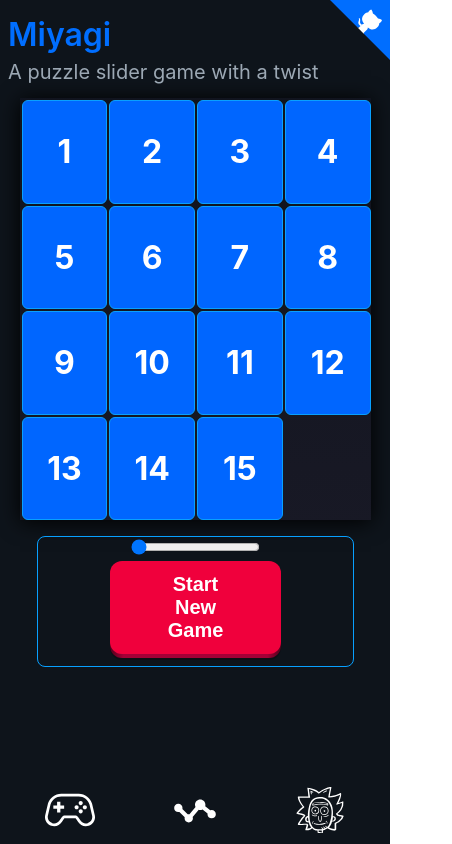
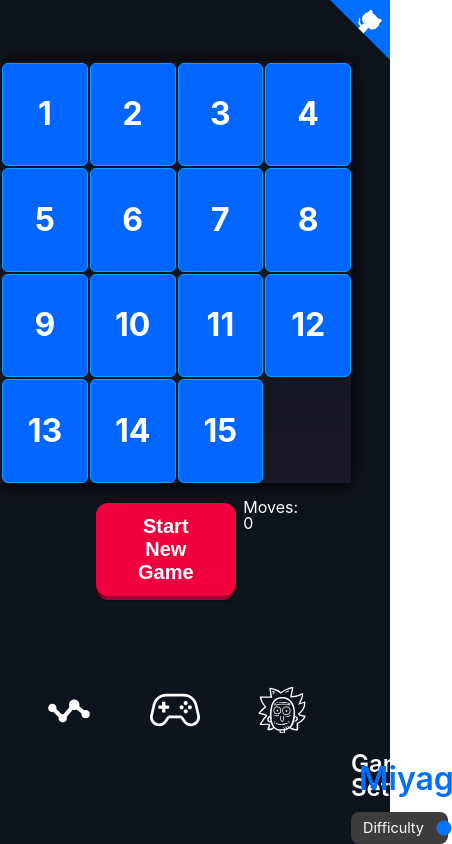
Before and after one commit to privilegemendes/Miyagi, a React (Create React App) app: page /game in a window 390 px wide. Shown: the whole page, 452 px wide, since content can reach past the window. Built offline with nearby package versions, Linux system fonts and the light colour scheme.

Commit message:
changed the overal layout to grid for better responsiveness for mobile and web transitions

```diff
--- a/src/components/Home/Home.tsx
+++ b/src/components/Home/Home.tsx
@@ -1,42 +1,85 @@
 import * as React from 'react';
-import {FC} from "react";
-import {
-  AppBar, BottomAppBar,
-  Container,
-  Description,
-  Main,
-  Title
-} from "../../styles/SharedStyles";
-import {GitHubShareButton} from "../atoms/GitHubShareButton";
+import {FC} from 'react';
 import {PuzzleProvider} from "../../contexts/puzzle-provider/PuzzleProvider";
 import {PuzzleLayout} from "../Puzzle";
-import {PuzzleConfigurations} from "../PuzzleConfigurations";
-import {GameButton} from "../atoms/GameButton";
-import {RankButton} from "../atoms/RankButton";
-import {ProfileButton} from "../atoms/ProfileButton";
+import {PuzzleControls} from "../PuzzleControls";
+import styled from "styled-components";
+import StatsSection from "../StatsSection";
+import ProfileSection from "../ProfileSection";
+import NavBar from "../NavBar";
 
 export const Home:FC = () => {
 
-  return <Container>
-    <AppBar>
-      <Title>Miyagi</Title>
-      <Description>
-        A puzzle slider game with a twist
-      </Description>
-      <GitHubShareButton/>
-    </AppBar>
-    <Main>
+  return <HomeGridContainer>
       <PuzzleProvider>
-        <PuzzleLayout/>
-        <PuzzleConfigurations/>
+        <StatsSection/>
+        <PuzzleContainer>
+            <PuzzleLayout/>
+            <PuzzleControls/>
+        </PuzzleContainer>
+        <ProfileSection/>
+        <NavBar/>
       </PuzzleProvider>
-    </Main>
-    <BottomAppBar>
-      <GameButton/>
-      <RankButton/>
-      <ProfileButton/>
-    </BottomAppBar>
-  </Container>;
+  </HomeGridContainer>
 }
 
 export default Home;
+
+
+const HomeGridContainer = styled.div`
+    display: grid;
+    grid-template-columns: 1fr 1.5fr 1fr;
+    grid-template-rows: 1.5fr 0.1fr;
+    grid-template-areas: "stats puzzle profile" "nav nav nav";
+    grid-gap: 1rem;
+    height: 100vh;
+    width: 100vw;
+
+    background: hsl(210deg, 30%, 8%);
+    color: #fff;
+    @media screen and (orientation: portrait) and (max-width: 768px) {
+        grid-template-columns: 1fr;
+        grid-template-areas: "puzzle" "nav";
+        grid-gap: 0;
+    }
+
+`;
+
+const PuzzleContainer = styled.div`
+    grid-area: puzzle;
+    margin: auto;
+`;
+
+const StatsContainer = styled.div`
+    grid-area: stats;
+`;
+
+const ProfileContainer = styled.div`
+    grid-area: profile;
+`;
+
+const NavContainer = styled.div`
+    grid-area: nav;
+`;
+
+
+// return <Container>
+//   <AppBar>
+//     <Title>Miyagi</Title>
+//     <Description>
+//       A puzzle slider game with a twist
+//     </Description>
+//     <GitHubShareButton/>
+//   </AppBar>
+//   <Main>
+//     <PuzzleProvider>
+//       <PuzzleLayout/>
+//       <PuzzleConfigurations/>
+//     </PuzzleProvider>
+//   </Main>
+//   <BottomAppBar>
+//     <RankButton/>
+//     <GameButton/>
+//     <ProfileButton/>
+//   </BottomAppBar>
+// </Container>;
--- /dev/null
+++ b/src/components/NavBar/NavBar.tsx
@@ -0,0 +1,23 @@
+import * as React from 'react';
+import styled from "styled-components";
+import {RankButton} from "../atoms/RankButton";
+import {GameButton} from "../atoms/GameButton";
+import {ProfileButton} from "../atoms/ProfileButton";
+
+function NavBar() {
+  return <NavContainer>
+    <RankButton/>
+    <GameButton/>
+    <ProfileButton/>
+  </NavContainer>;
+}
+
+export default NavBar;
+
+const NavContainer = styled.div`
+    grid-area: nav;
+    display: flex;
+    justify-content: space-around;
+    align-items: center;
+    padding: 16px;
+`;
--- /dev/null
+++ b/src/components/NavBar/index.ts
@@ -0,0 +1,2 @@
+export * from './NavBar';
+export { default } from './NavBar';
--- /dev/null
+++ b/src/components/ProfileSection/ProfileSection.tsx
@@ -0,0 +1,159 @@
+import * as React from 'react';
+import styled from "styled-components";
+import {GitHubShareButton} from "../atoms/GitHubShareButton";
+import {usePuzzle} from "../../contexts/puzzle-provider/PuzzleProvider";
+import {FC} from "react";
+
+function ProfileSection() {
+
+
+
+  return <ProfileContainer>
+    <GitHubShareButton/>
+    <Profile/>
+    <SettingsContainer>
+      <Name>Game Settings</Name>
+         <Difficulty/>
+
+    </SettingsContainer>
+  </ProfileContainer>;
+}
+
+export default ProfileSection;
+
+const Difficulty: FC = () => {
+  const {puzzleSize, onSliderChange} = usePuzzle();
+  return <Setting>
+    <SettingTitle>Difficulty</SettingTitle>
+    <SettingControl>
+     <Slider onChange={onSliderChange} type="range" min="4" max="6" value={puzzleSize}/>
+    </SettingControl>
+  </Setting>
+}
+
+const ProfileContainer = styled.div`
+  grid-area: profile;
+  display: flex;
+  flex-direction: column;
+
+  display: -ms-flexbox;
+  display: -webkit-flex;
+  display: flex;
+  -webkit-flex-direction: column;
+  -ms-flex-direction: column;
+  -webkit-flex-wrap: nowrap;
+  -ms-flex-wrap: nowrap;
+  flex-wrap: nowrap;
+  -webkit-justify-content: space-between;
+  -ms-flex-pack: justify;
+  justify-content: space-between;
+  -webkit-align-content: stretch;
+  -ms-flex-line-pack: stretch;
+  align-content: stretch;
+  -webkit-align-items: flex-start;
+  -ms-flex-align: start;
+  align-items: flex-start;
+  //border-left: 1px solid #08a0ff;
+`;
+
+const Avatar = styled.img`
+    width: 50%;
+    height: 50%;
+    border-radius: 50%;
+`;
+
+const Name = styled.h1`
+    font-size: 1.5rem;
+    font-weight: 600;
+    margin: 0;
+`;
+
+const Heading2 = styled.h2`
+    font-size: 0.7rem;
+    font-weight: 400;
+    margin-top: 8px;
+`;
+
+const Profile = styled.div`
+  -webkit-order: 0;
+  -ms-flex-order: 0;
+  order: 0;
+  -webkit-flex: 1 1 auto;
+  -ms-flex: 1 1 auto;
+  flex: 1 1 auto;
+  -webkit-align-self: auto;
+  -ms-flex-item-align: auto;
+  align-self: auto;
+`;
+
+const SettingsContainer = styled.div`
+  -webkit-order: 1;
+  -ms-flex-order: 1;
+  order: 1;
+  -webkit-flex: 1 1 auto;
+  -ms-flex: 1 1 auto;
+  flex: 1 1 auto;
+  -webkit-align-self: auto;
+  -ms-flex-item-align: auto;
+  align-self: center;
+`;
+
+const Setting = styled.div`
+  display: -ms-flexbox;
+  display: -webkit-flex;
+  display: flex;
+  -webkit-flex-direction: row;
+  -ms-flex-direction: row;
+  flex-direction: row;
+  -webkit-flex-wrap: nowrap;
+  -ms-flex-wrap: nowrap;
+  flex-wrap: nowrap;
+  -webkit-justify-content: space-between;
+  -ms-flex-pack: justify;
+  justify-content: space-between;
+  -webkit-align-content: flex-start;
+  -ms-flex-line-pack: start;
+  align-content: flex-start;
+  -webkit-align-items: center;
+  -ms-flex-align: center;
+  align-items: center;
+  gap: 12px;
+  border-radius: 8px;
+  background-color: #3d3d3d;
+  margin-top: 12px;
+  padding-left: 12px;
+  padding-right: 12px;
+`;
+
+const SettingTitle = styled.div`
+  -webkit-order: 0;
+  -ms-flex-order: 0;
+  order: 0;
+  -webkit-flex: 0 1 auto;
+  -ms-flex: 0 1 auto;
+  flex: 0 1 auto;
+  -webkit-align-self: auto;
+  -ms-flex-item-align: auto;
+  align-self: auto;
+  font-size: 0.9rem;
+`;
+
+const SettingControl = styled.div`
+  -webkit-order: 1;
+  -ms-flex-order: 1;
+  order: 1;
+  -webkit-flex: 0 1 auto;
+  -ms-flex: 0 1 auto;
+  flex: 0 1 auto;
+  -webkit-align-self: auto;
+  -ms-flex-item-align: auto;
+  align-self: auto;
+`;
+
+
+const Slider = styled.input`
+  color: #ffffff;
+  display: block;
+  margin: 8px auto;
+  width: 50%;
+`
--- /dev/null
+++ b/src/components/ProfileSection/index.ts
@@ -0,0 +1,2 @@
+export * from './ProfileSection';
+export { default } from './ProfileSection';
--- a/src/components/PuzzleConfigurations/index.ts
+++ /dev/null
@@ -1,2 +0,0 @@
-export * from './PuzzleConfigurations';
-export { PuzzleConfigurations } from './PuzzleConfigurations';
--- a/src/components/PuzzleConfigurations/PuzzleConfigurations.tsx
+++ b/src/components/PuzzleControls/PuzzleControls.tsx
@@ -2,36 +2,31 @@ import * as React from 'react';
 import {FC} from 'react';
 import styled from "styled-components";
 import {
-	usePuzzle
+	usePuzzle, usePuzzleMoves
 } from "../../contexts/puzzle-provider/PuzzleProvider";
 import {Button3D} from "../atoms/Button3D";
 
 
-export const PuzzleConfigurations:FC = () => {
+export const PuzzleControls:FC = () => {
 
-	const {puzzleSize, onSliderChange, startNewGame} = usePuzzle();
+	const {startNewGame} = usePuzzle();
+	const NumberOfMoves = usePuzzleMoves();
 
 	return <SettingsContainer>
-		<Slider onChange={onSliderChange} type="range" min="4" max="6" value={puzzleSize}/>
 		<Button3D text={"Start New Game"} onClick={startNewGame}/>
+		<h2>Moves: {NumberOfMoves}</h2>
 	</SettingsContainer>;
 }
 
 const SettingsContainer = styled.div`
   display: flex;
-  flex-direction: column;
+  flex-direction: row;
   width: 50%;
   padding-left: 64px;
   padding-right: 64px;
   margin-top: 16px;
   margin-left: auto;
   margin-right: auto;
-  border: 1px solid #08a0ff;
+  //border: 1px solid #08a0ff;
   border-radius: 8px;
 `
-const Slider = styled.input`
-  color: #ffffff;
-  margin-left: auto;
-  margin-right: auto;
-  display: block;
-`
--- /dev/null
+++ b/src/components/PuzzleControls/index.ts
@@ -0,0 +1,2 @@
+export * from './PuzzleControls';
+export { PuzzleControls } from './PuzzleControls';
--- /dev/null
+++ b/src/components/StatsSection/StatsSection.tsx
@@ -0,0 +1,20 @@
+import * as React from 'react';
+import styled from "styled-components";
+import {Title} from "../../styles/SharedStyles";
+
+function StatsSection() {
+  return <StatsContainer>
+   <Title>Miyagi</Title>
+  </StatsContainer>;
+}
+
+export default StatsSection;
+
+const StatsContainer = styled.div`
+    grid-area: stats;
+
+    display: flex;
+    flex-direction: column;
+    padding-left: 8px;
+    //border-right: 1px solid #08a0ff;
+`;
--- /dev/null
+++ b/src/components/StatsSection/index.ts
@@ -0,0 +1,2 @@
+export * from './StatsSection';
+export { default } from './StatsSection';
--- a/src/styles/SharedStyles.tsx
+++ b/src/styles/SharedStyles.tsx
@@ -129,8 +129,15 @@ const Main = styled.div`
   }
 `
 
+const HomeGridContainer = styled.div`
+    display: grid;
+    grid-template-columns: 1fr 1.5fr 1fr;
+    grid-template-rows: 1fr 0.2fr;
+    grid-template-areas: "stats puzzle profile" "nav nav nav";
+
+`;
 const Title = styled.h1`
-    position: relative;
+  position: fixed;
   z-index: 2;
   font-size: 2rem;
   font-weight: 600;
@@ -141,8 +148,7 @@ const Title = styled.h1`
   background-size: 100%;
   background-clip: text;
   // -webkit-text-fill-color: transparent;
-    margin-top: 8px;
-    margin-bottom: 0;
+  margin: 8px auto 0;
   //filter: drop-shadow(0px 0px 2px hsl(var(--background-values) / 0.5)) drop-shadow(0px 0px 4px hsl(var(--background-values) / 0.5)) drop-shadow(0px 0px 8px hsl(var(--background-values) / 0.5)) drop-shadow(0px 0px 16px hsl(var(--background-values) / 0.5)) drop-shadow(0px 0px 32px hsl(var(--background-values) / 0.5)) drop-shadow(0px 0px 64px hsl(var(--background-values) / 0.5));
 `
 
```
Lines whose indentation alone changed are shown as unchanged.
